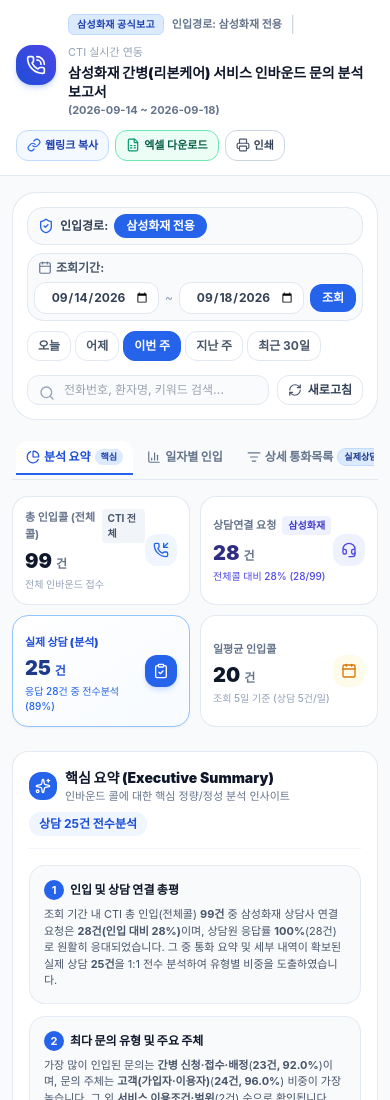
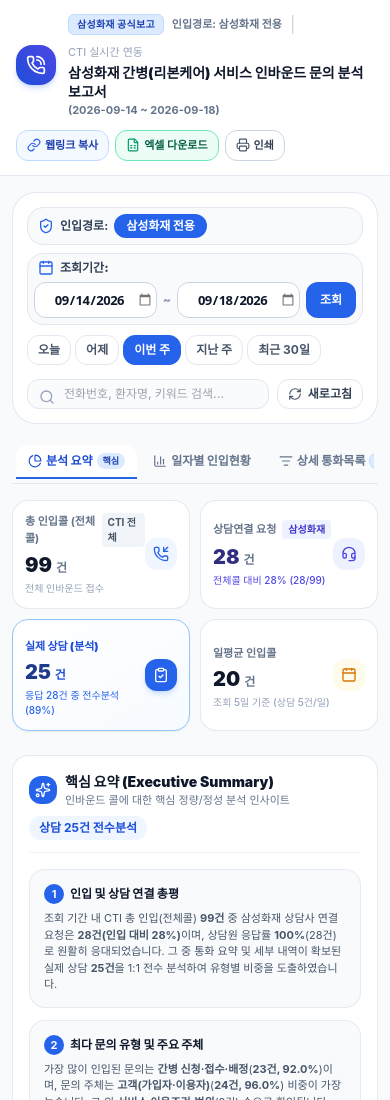
Before and after one commit to jihoon3813-livon/livon-mate-one, a website: page call-report-view.html in a window 390 px wide. Shown: the top 1100 px of the page. Drawn offline with nearby package versions, Linux system fonts and the light colour scheme; a web font is replaced by a local one.

Commit message:
fix(mobile): optimize date picker legibility, single-line tabs and styled toggle switch

```diff
--- a/call-report-view.html
+++ b/call-report-view.html
@@ -28,6 +28,33 @@
     .scrollbar-none::-webkit-scrollbar { display: none; }
     .scrollbar-none { -ms-overflow-style: none; scrollbar-width: none; }
     .hidden { display: none !important; }
+
+    /* Mobile Date Input legibility & layout fixes */
+    input[type="date"] {
+      font-family: "Pretendard Variable", Pretendard, system-ui, -apple-system, sans-serif !important;
+      font-weight: 700 !important;
+      letter-spacing: -0.5px !important;
+      color: #0f172a !important;
+      -webkit-appearance: none;
+      -moz-appearance: none;
+      appearance: none;
+    }
+    @media (max-width: 640px) {
+      input[type="date"] {
+        font-size: 13px !important;
+        padding-left: 6px !important;
+        padding-right: 4px !important;
+        min-width: 0 !important;
+      }
+      input[type="date"]::-webkit-calendar-picker-indicator {
+        margin: 0;
+        padding: 0;
+        cursor: pointer;
+        opacity: 0.55;
+        width: 14px;
+        height: 14px;
+      }
+    }
   </style>
 </head>
 <body class="bg-slate-50 min-h-screen text-slate-800 antialiased selection:bg-blue-600 selection:text-white pb-16">
@@ -91,17 +118,17 @@
               </span>
             </div>
 
-            <!-- 날짜 범위 선택기 (모바일 줄바꿈 방지 및 자동 flex 확장) -->
-            <div class="flex flex-col sm:flex-row items-stretch sm:items-center gap-1.5 sm:gap-2 bg-slate-50 border border-slate-200 rounded-2xl p-1.5 text-xs font-bold text-slate-700 flex-1 min-w-0">
-              <div class="flex items-center gap-1 px-1 shrink-0">
-                <i data-lucide="calendar" class="w-3.5 h-3.5 text-slate-500"></i>
-                <span class="whitespace-nowrap text-slate-600">조회기간:</span>
+            <!-- 날짜 범위 선택기 (모바일 줄바꿈 방지 및 넓은 터치 영역/선명한 날짜 표시) -->
+            <div class="flex flex-col sm:flex-row items-stretch sm:items-center gap-1.5 sm:gap-2 bg-slate-50 border border-slate-200 rounded-2xl p-1.5 sm:p-2 text-xs font-bold text-slate-700 flex-1 min-w-0">
+              <div class="flex items-center gap-1.5 px-1 shrink-0">
+                <i data-lucide="calendar" class="w-4 h-4 text-blue-600"></i>
+                <span class="whitespace-nowrap text-slate-700 font-black">조회기간:</span>
               </div>
-              <div class="flex items-center gap-1.5 flex-1 min-w-0">
-                <input type="date" id="reportStartDate" onchange="applyDateRange(false)" class="flex-1 min-w-0 bg-white px-2 py-1.5 sm:py-1 rounded-xl border border-slate-200 font-mono text-xs text-center focus:outline-none focus:border-blue-500 shadow-2xs">
-                <span class="text-slate-400 font-normal shrink-0">~</span>
-                <input type="date" id="reportEndDate" onchange="applyDateRange(false)" class="flex-1 min-w-0 bg-white px-2 py-1.5 sm:py-1 rounded-xl border border-slate-200 font-mono text-xs text-center focus:outline-none focus:border-blue-500 shadow-2xs">
-                <button type="button" onclick="applyDateRange(false)" class="px-3 py-1.5 sm:py-1 bg-blue-600 hover:bg-blue-700 active:scale-95 text-white rounded-xl text-xs font-bold transition-all shadow-2xs shrink-0 whitespace-nowrap cursor-pointer">
+              <div class="flex items-center gap-1.5 flex-1 min-w-0 w-full">
+                <input type="date" id="reportStartDate" onchange="applyDateRange(false)" class="flex-1 min-w-0 bg-white px-2 py-2 sm:py-1 rounded-xl border border-slate-300 font-bold text-xs sm:text-sm text-center text-slate-900 focus:outline-none focus:border-blue-500 shadow-2xs h-9 sm:h-8">
+                <span class="text-slate-400 font-black shrink-0">~</span>
+                <input type="date" id="reportEndDate" onchange="applyDateRange(false)" class="flex-1 min-w-0 bg-white px-2 py-2 sm:py-1 rounded-xl border border-slate-300 font-bold text-xs sm:text-sm text-center text-slate-900 focus:outline-none focus:border-blue-500 shadow-2xs h-9 sm:h-8">
+                <button type="button" onclick="applyDateRange(false)" class="px-3.5 py-2 sm:py-1 bg-blue-600 hover:bg-blue-700 active:scale-95 text-white rounded-xl text-xs font-black transition-all shadow-xs shrink-0 whitespace-nowrap cursor-pointer h-9 sm:h-8 flex items-center justify-center">
                   조회
                 </button>
               </div>
@@ -135,21 +162,21 @@
     <!-- CTI 원본 집계 스트립: 메이트원 ERP 전용 항목이므로 링크 페이지에서는 미노출 -->
     <div id="ctiSummaryContainer" class="hidden"></div>
 
-    <!-- 2. SUB-TAB SWITCHER (모바일 3종 탭 잘림 방지) -->
+    <!-- 2. SUB-TAB SWITCHER (모바일 3종 탭 한줄 고정 및 선명한 토글 버튼) -->
     <div class="flex items-center justify-between border-b border-slate-200 gap-2 px-1">
       <div class="flex items-center space-x-1 sm:space-x-2 overflow-x-auto whitespace-nowrap py-1 scrollbar-none -mb-px w-full sm:w-auto">
-        <button type="button" onclick="switchTab('summary')" id="tabBtn-summary" class="px-2.5 py-2 sm:px-4 sm:py-2.5 rounded-t-xl text-xs sm:text-sm font-black flex items-center gap-1 sm:gap-1.5 border-b-2 border-blue-600 text-blue-700 bg-white shadow-2xs transition-all cursor-pointer whitespace-nowrap shrink-0">
+        <button type="button" onclick="switchTab('summary')" id="tabBtn-summary" class="px-3 py-2 sm:px-4 sm:py-2.5 rounded-t-xl text-xs sm:text-sm font-black flex items-center gap-1 sm:gap-1.5 border-b-2 border-blue-600 text-blue-700 bg-white shadow-2xs transition-all cursor-pointer whitespace-nowrap shrink-0">
           <i data-lucide="pie-chart" class="w-3.5 h-3.5 sm:w-4 sm:h-4"></i>
-          <span>분석 요약</span>
-          <span class="px-1.5 py-0.2 rounded-full text-[9px] sm:text-[10px] bg-blue-100 text-blue-800">핵심</span>
+          <span class="whitespace-nowrap">분석 요약</span>
+          <span class="px-1.5 py-0.2 rounded-full text-[9px] sm:text-[10px] bg-blue-100 text-blue-800 font-bold whitespace-nowrap">핵심</span>
         </button>
-        <button type="button" onclick="switchTab('daily')" id="tabBtn-daily" class="px-2.5 py-2 sm:px-4 sm:py-2.5 rounded-t-xl text-xs sm:text-sm font-black flex items-center gap-1 sm:gap-1.5 border-b-2 border-transparent text-slate-500 hover:text-slate-900 hover:bg-slate-100/60 transition-all cursor-pointer whitespace-nowrap shrink-0">
+        <button type="button" onclick="switchTab('daily')" id="tabBtn-daily" class="px-3 py-2 sm:px-4 sm:py-2.5 rounded-t-xl text-xs sm:text-sm font-black flex items-center gap-1 sm:gap-1.5 border-b-2 border-transparent text-slate-500 hover:text-slate-900 hover:bg-slate-100/60 transition-all cursor-pointer whitespace-nowrap shrink-0">
           <i data-lucide="bar-chart-3" class="w-3.5 h-3.5 sm:w-4 sm:h-4"></i>
-          <span>일자별 인입<span class="hidden sm:inline">현황</span></span>
+          <span class="whitespace-nowrap">일자별 인입현황</span>
         </button>
-        <button type="button" onclick="switchTab('logs')" id="tabBtn-logs" class="px-2.5 py-2 sm:px-4 sm:py-2.5 rounded-t-xl text-xs sm:text-sm font-black flex items-center gap-1 sm:gap-1.5 border-b-2 border-transparent text-slate-500 hover:text-slate-900 hover:bg-slate-100/60 transition-all cursor-pointer whitespace-nowrap shrink-0">
+        <button type="button" onclick="switchTab('logs')" id="tabBtn-logs" class="px-3 py-2 sm:px-4 sm:py-2.5 rounded-t-xl text-xs sm:text-sm font-black flex items-center gap-1 sm:gap-1.5 border-b-2 border-transparent text-slate-500 hover:text-slate-900 hover:bg-slate-100/60 transition-all cursor-pointer whitespace-nowrap shrink-0">
           <i data-lucide="list-filter" class="w-3.5 h-3.5 sm:w-4 sm:h-4"></i>
-          <span>상세 통화목록</span>
+          <span class="whitespace-nowrap">상세 통화목록</span>
           <span class="px-1.5 py-0.2 rounded-full text-[9px] sm:text-[10px] bg-blue-100 text-blue-900 font-bold border border-blue-200 whitespace-nowrap inline-flex items-center">실제상담</span>
         </button>
       </div>
@@ -1403,9 +1430,14 @@
       container.innerHTML = `
         <div class="bg-white rounded-3xl border border-slate-200/90 p-4 shadow-xs flex flex-wrap items-center justify-between gap-3">
           <div class="flex items-center gap-2.5 flex-wrap">
-            <label class="flex items-center gap-2 px-3 py-1.5 rounded-xl border border-slate-200 bg-slate-50 hover:bg-slate-100 cursor-pointer text-xs font-bold text-slate-700 transition-colors">
-              <input type="checkbox" ${gFilter.consultedOnly ? 'checked' : ''} onchange="toggleConsultedOnly(this.checked)" class="rounded text-blue-600">
-              <span>실제 상담건만 보기 (${stats.consultedCount}건)</span>
+            <!-- 실제 상담건만 보기 토글 스위치 (모바일 한줄 고정 및 고대비 토글) -->
+            <label class="flex items-center gap-2.5 px-3 py-1.5 sm:px-3.5 sm:py-2 rounded-2xl border border-blue-200 bg-blue-50/80 hover:bg-blue-100/80 active:bg-blue-200/80 cursor-pointer transition-all shadow-2xs whitespace-nowrap shrink-0 select-none">
+              <span class="relative inline-flex items-center cursor-pointer shrink-0">
+                <input type="checkbox" ${gFilter.consultedOnly ? 'checked' : ''} onchange="toggleConsultedOnly(this.checked)" class="sr-only peer">
+                <div class="w-9 h-5 bg-slate-300 peer-focus:outline-none rounded-full peer peer-checked:bg-blue-600 transition-colors after:content-[''] after:absolute after:top-[2px] after:left-[2px] after:bg-white after:rounded-full after:h-4 after:w-4 after:transition-all after:shadow-sm peer-checked:after:translate-x-4"></div>
+              </span>
+              <span class="font-black text-xs sm:text-sm text-blue-900 whitespace-nowrap">실제 상담건만 보기</span>
+              <span class="px-1.5 py-0.5 rounded-md bg-blue-600 text-white font-mono text-[10px] font-black shrink-0 whitespace-nowrap">${stats.consultedCount}건</span>
             </label>
 
             <select onchange="handleCategoryFilter(this.value)" class="px-3 py-1.5 rounded-xl border border-slate-200 text-xs font-bold text-slate-700 bg-white">
```
Also changed, not shown: samsung-call-report.js.
